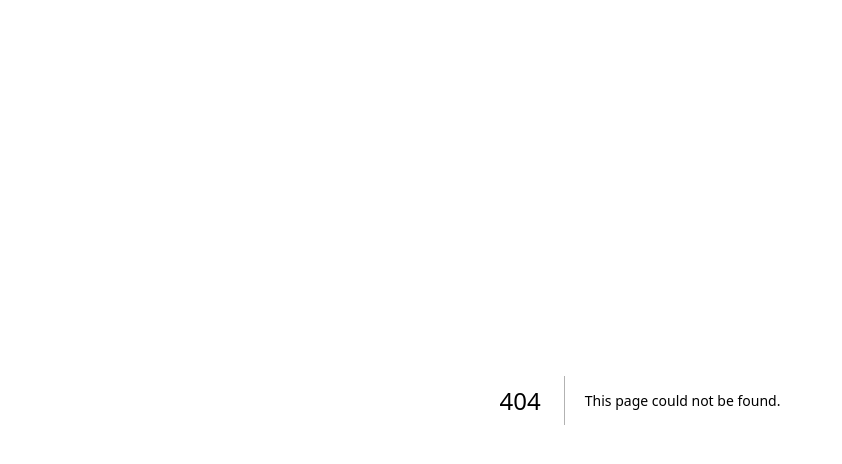
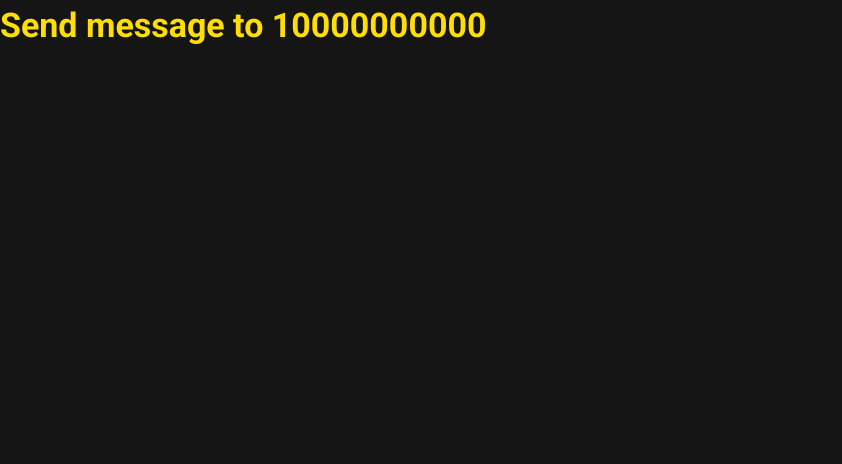
Before and after one commit to cmarciao/send-flow-web, a Next.js app: page /send-message/10000000000 in a window 1280 px wide. Before the commit this address had no page. Shown: the top 464 px of the page, without its empty margins (0-842 px from the left). Built offline with nearby package versions, Linux system fonts and the light colour scheme.

Commit message:
wip: Add send message page

```diff
--- /dev/null
+++ b/src/app/send-message/[number]/page.tsx
@@ -0,0 +1,19 @@
+import { Metadata } from 'next';
+
+export const metadata: Metadata = {
+	title: 'Send message',
+	description: 'Send message to a contact.'
+};
+
+
+type SendMessageProps = {
+    params: {
+        number: string;
+    }
+}
+
+export default function SendMessage({ params: { number } }: SendMessageProps) {
+	return (
+		<h1>Send message to {number}</h1>
+	);
+}
```
